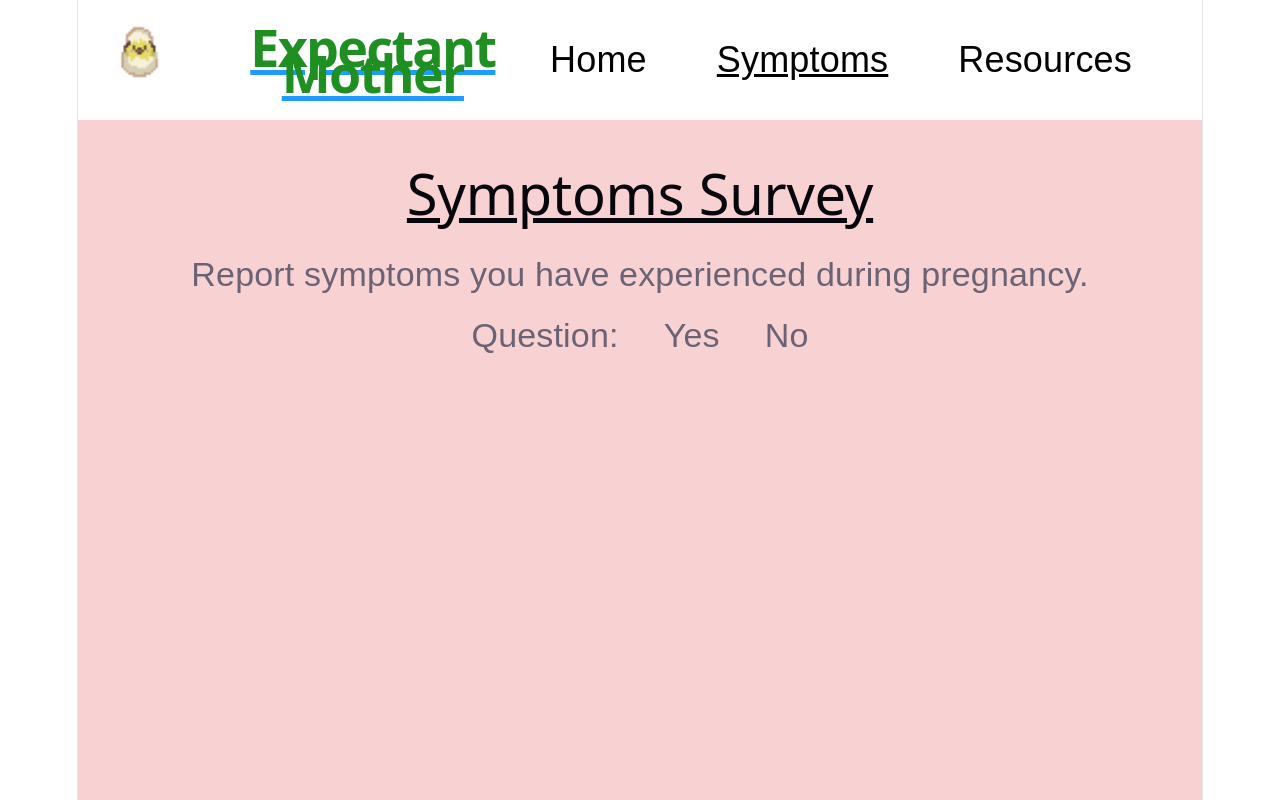
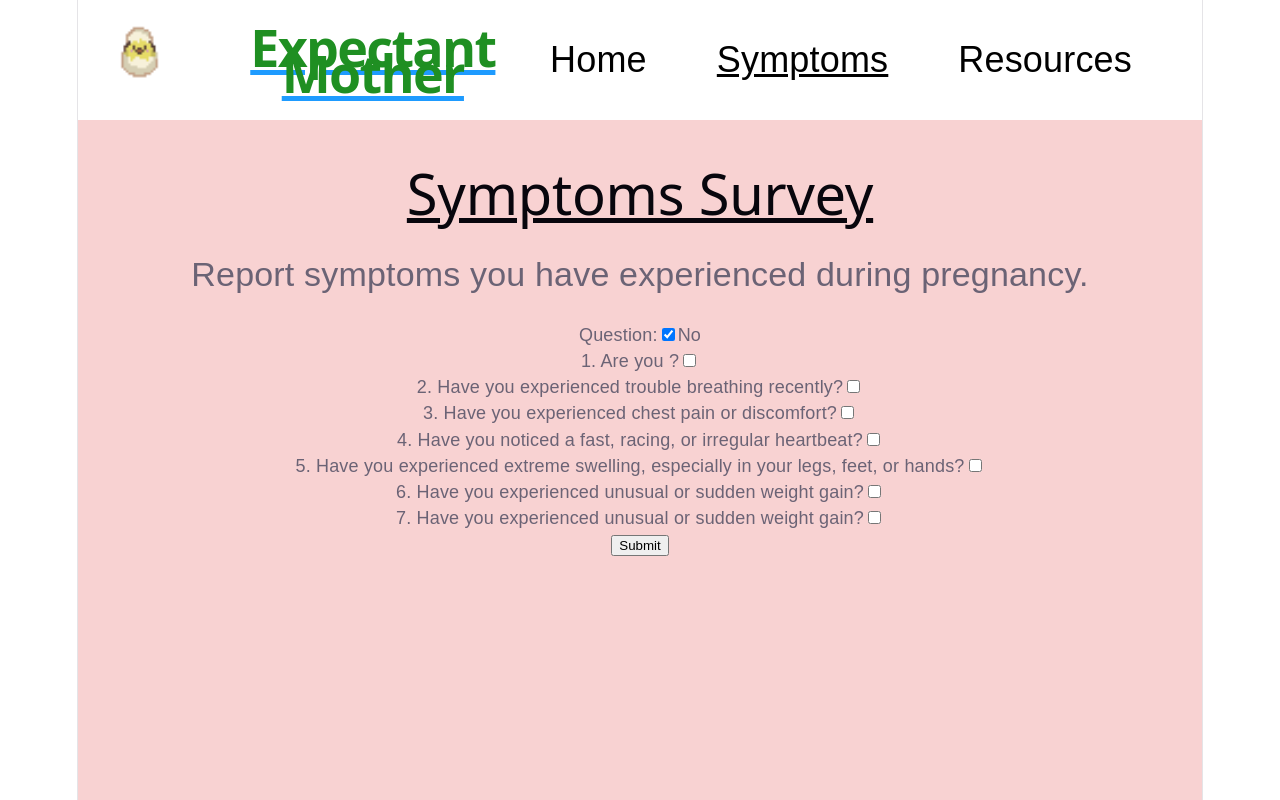
Before and after one commit to eihwang/venushacks26, a React (Vite) app: page / in a window 1280 px wide. Both pictures are taken after a click on the button "Expectant Mother". Built offline with nearby package versions, Linux system fonts and the light colour scheme.

Commit message:
testing questions

```diff
--- a/src/App.jsx
+++ b/src/App.jsx
@@ -1,6 +1,7 @@
 import { BrowserRouter, Routes, Route, useNavigate } from "react-router-dom";
 import "./App.css";
 import duck from "./assets/chick.png";
+import{useState} from 'react';
 
 function LandingPage() {
   const navigate = useNavigate();
@@ -32,6 +33,19 @@ function LandingPage() {
 }
 
 function MotherPage() {
+  const [inputs,setInputs] = useState({});
+
+  const handleChange = (e)=>{
+    const target = e.target;
+    const value = target.type === 'checkbox'?target.checed :target.value;
+    const name = target.name;
+    setInputs(values => ({...values, [name]:value}))
+  }
+
+  const handleSubmit = (event)=>{
+    //implement submit logic
+  }
+
   return (
     <main className="mother-page">
       <nav className="navbar">
@@ -51,15 +65,74 @@ function MotherPage() {
         <h2>Symptoms Survey</h2>
         <p>Report symptoms you have experienced during pregnancy.</p>
 
-        <div className="question-row">
+        <div className="questions">
           <span>Question:</span>
-          <span>Yes</span>
+          <span><input type = "checkbox" checked></input></span>
           <span>No</span>
+          <div className = "q1">
+          <form onSubmit = {handleSubmit}>
+            <label>1. Are you ?
+              <input type = "checkbox" name = "q1" value = {inputs.q1} onChange ={handleChange}/>
+            </label>
+          </form>
+          </div>
+
+          <div className="q2">
+            <form onSubmit={handleSubmit}>
+              <label>2. Have you experienced trouble breathing recently?
+                <input type="checkbox" name="q1" value={inputs.q1} onChange={handleChange} />
+              </label>
+            </form>
+          </div>
+
+          <div className="q3">
+            <form onSubmit={handleSubmit}>
+              <label>3. Have you experienced chest pain or discomfort?
+                <input type="checkbox" name="q1" value={inputs.q1} onChange={handleChange} />
+              </label>
+            </form>
+          </div>
+
+          <div className="q4">
+            <form onSubmit={handleSubmit}>
+              <label>4. Have you noticed a fast, racing, or irregular heartbeat?
+                <input type="checkbox" name="q1" value={inputs.q1} onChange={handleChange} />
+              </label>
+            </form>
+          </div>
+
+          <div className="q5">
+            <form onSubmit={handleSubmit}>
+              <label>5. Have you experienced extreme swelling, especially in your legs, feet, or hands?
+                <input type="checkbox" name="q1" value={inputs.q1} onChange={handleChange} />
+              </label>
+            </form>
+          </div>
+
+          <div className="q6">
+            <form onSubmit={handleSubmit}>
+              <label>6. Have you experienced unusual or sudden weight gain?
+                <input type="checkbox" name="q1" value={inputs.q1} onChange={handleChange} />
+              </label>
+            </form>
+          </div>
+
+          <div className="q7">
+            <form onSubmit={handleSubmit}>
+              <label>7. Have you experienced unusual or sudden weight gain?
+                <input type="checkbox" name="q1" value={inputs.q1} onChange={handleChange} />
+              </label>
+            </form>
+          </div>
         </div>
+
+
+        <button type = "submit">Submit</button>
       </section>
     </main>
   );
 }
+
 
 export default function App() {
   return (
```
